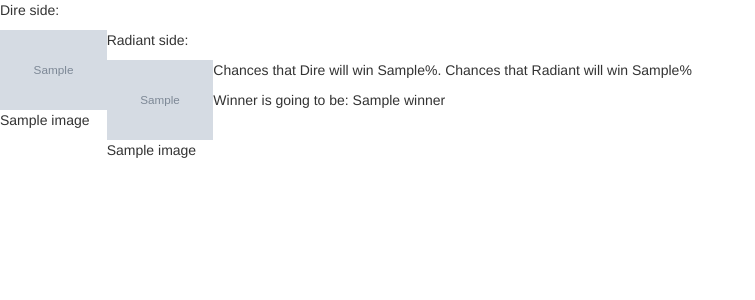
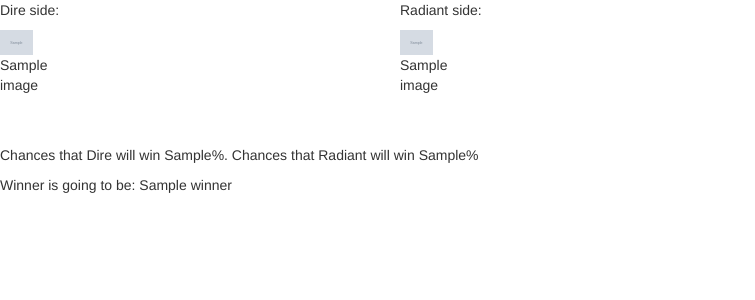
Before and after one commit to wakr/DOTA2Predictor, a Flask app: template src/templates/results.html in a window 1280 px wide. Shown: the top 300 px of the page, without its empty margins (0-755 px from the left). Run offline with Flask 2, Linux system fonts and the light colour scheme; the template is opened without the code that fills it: most values are stand-ins (such as "Sample title", 1, 10 or a date in 2020); grey boxes marked "Sample" are stand-in pictures; parts of the project's set-up code (start-up, migrations or seed data) failed here and were passed over; some libraries are stand-ins or nearby versions.

Commit message:
fix style

```diff
--- /dev/null
+++ b/src/static/results.css
@@ -0,0 +1,8 @@
+.picks {
+    display: inline-flex;
+    flex-wrap: wrap;
+}
+
+.radiant {
+    margin-bottom: 50px;
+}
--- a/src/templates/results.html
+++ b/src/templates/results.html
@@ -1,6 +1,9 @@
 {% extends "bootstrap/base.html" %}
 {% block title %}Prediction results{% endblock %}
 
+{% block navbar %}
+<style type=text/css>{{ get_resource_as_string('static/results.css') }}</style>
+{% endblock %}
 
 {% block content %}
     <div class="picks">
```
Also changed, not shown: timeline.md (+2 -0 lines).
